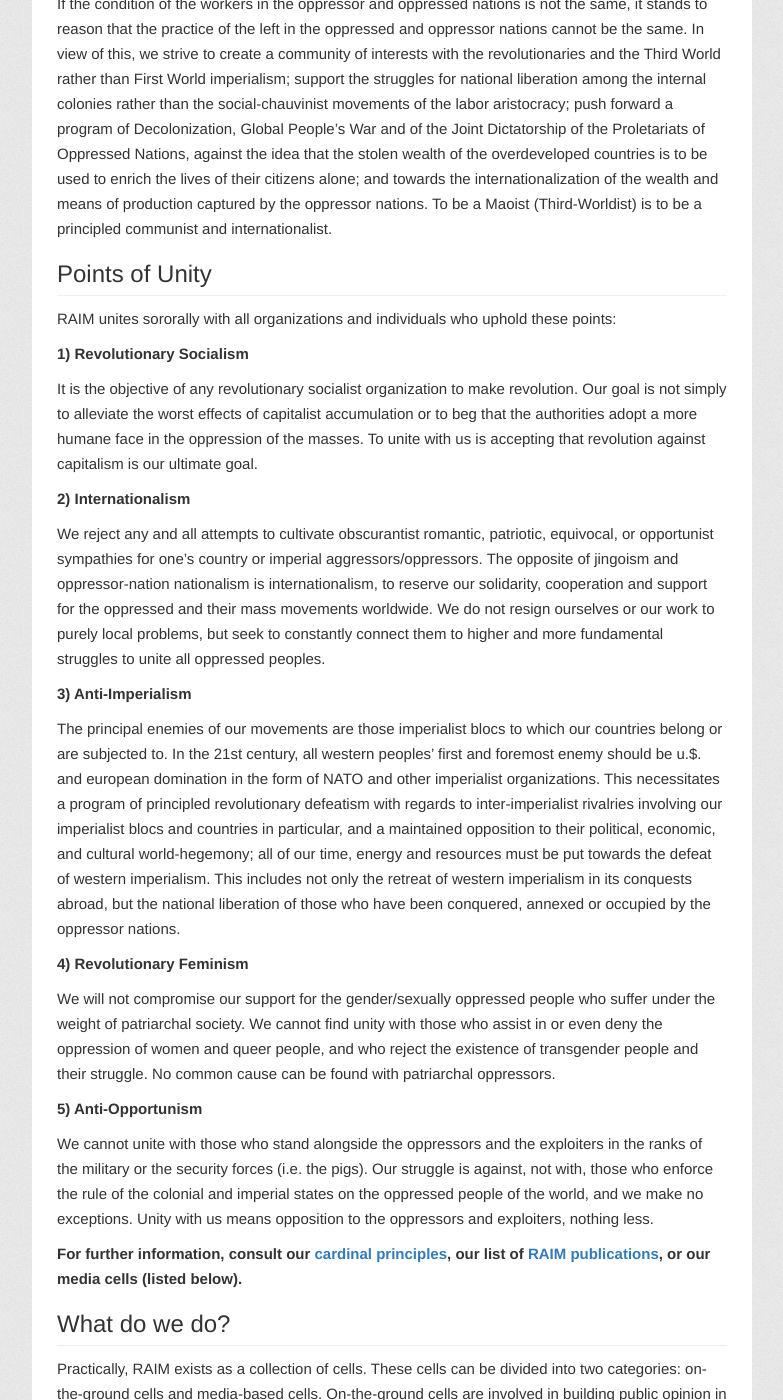
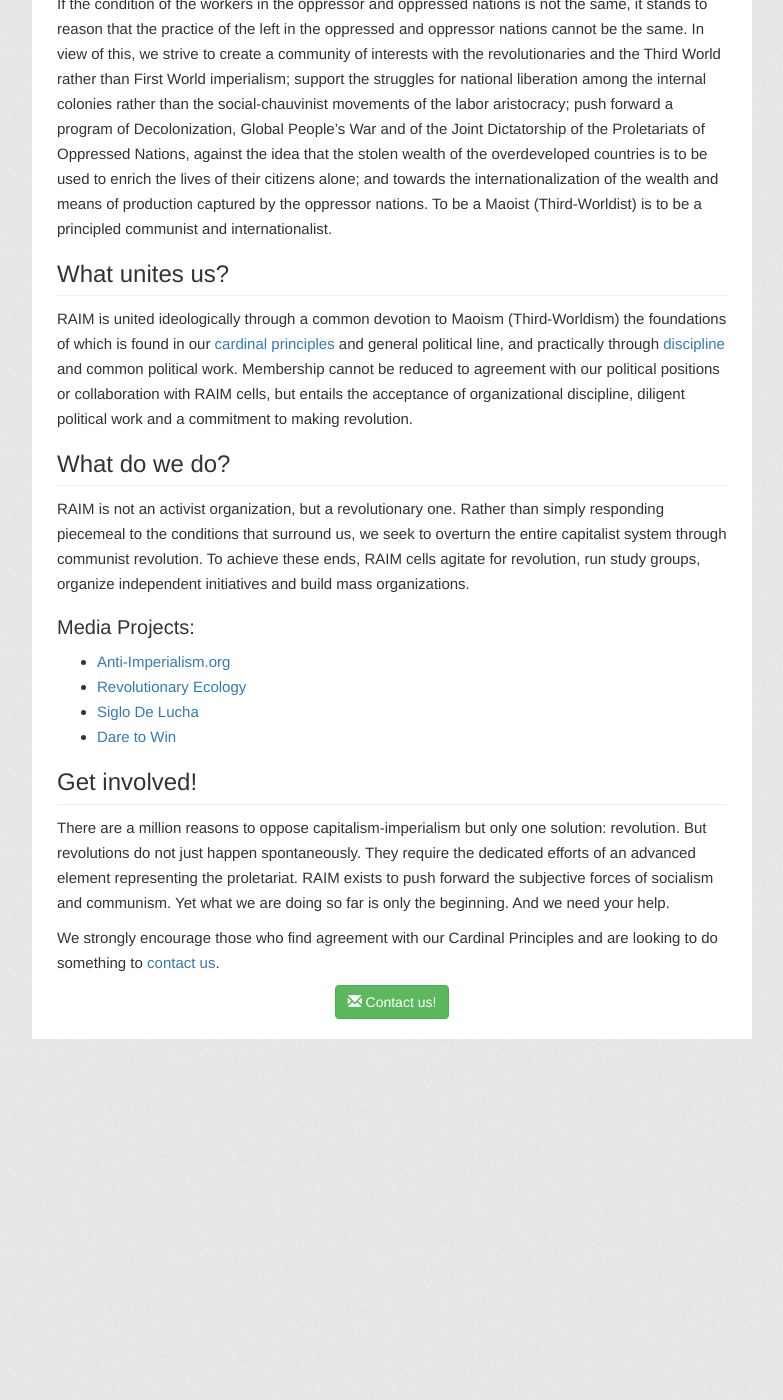
Before and after one commit to thirdworldists/thirdworldists.github.io, a Jekyll site: the page built from about.md, in a window 1280 px wide and 1400 px high, scrolled down 782 px. Shown: the whole window, without its empty margins (248-1031 px from the left). Built offline with Jekyll 4.4.1, drawn with Linux system fonts in a browser that asks for light colours; nearby versions of some CDN libraries; after the commit the page ends 1821 px from its top, so only the background shows below that; some of the changed text lies outside the part shown.

Commit message:
Update about.md

```diff
--- a/about.md
+++ b/about.md
@@ -9,19 +9,13 @@
 
 {% include what_is_raim %}
 
-## Points of Unity
+## What unites us?
 
-RAIM unites sororally with all organizations and individuals who uphold these points:
-
-{% include points_of_unity %}
-
-**For further information, consult our [cardinal principles](/members/cardinal-principles/), our list of [RAIM publications](/publications/), or our media cells (listed below).**
+RAIM is united ideologically through a common devotion to Maoism (Third-Worldism) the foundations of which is found in our [cardinal principles](/members/cardinal-principles/) and general political line, and practically through [discipline](/members/code-of-conduct/) and common political work. Membership cannot be reduced to agreement with our political positions or collaboration with RAIM cells, but entails the acceptance of organizational discipline, diligent political work and a commitment to making revolution.
 
 ## What do we do?
 
-Practically, RAIM exists as a collection of cells. These cells can be divided into two categories: on-the-ground cells and media-based cells. On-the-ground cells are involved in building public opinion in support of Third Worldism through practical work and agitation, working toward building independent institutions of the oppressed which challenge the material and cultural hegemony of the bourgeoisie, and building coalitions with other like-minded groups and individuals with worked-out line differences. Media cells are, as the name implies, primarily involved in media projects.
-
-RAIM cells are somewhat independent and are responsible for making decisions for themselves without needing to wait for orders from a central command. All RAIM cells are, however, united around RAIM’s points of unity and Third Worldist line.
+RAIM is not an activist organization, but a revolutionary one. Rather than simply responding piecemeal to the conditions that surround us, we seek to overturn the entire capitalist system through communist revolution. To achieve these ends, RAIM cells agitate for revolution, run study groups, organize independent initiatives and build mass organizations.
 
 ### Media Projects:
 
@@ -34,7 +28,7 @@
 
 There are a million reasons to oppose capitalism-imperialism but only one solution: revolution. But revolutions do not just happen spontaneously. They require the dedicated efforts of an advanced element representing the proletariat. RAIM exists to push forward the subjective forces of socialism and communism. Yet what we are doing so far is only the beginning. And we need your help.
 
-Through our various on-the-ground and media cells, RAIM provides a number of ways for people to get involved. We strongly encourage those who find agreement with our points of unity and are looking to do something to [contact us](/contact/).
+We strongly encourage those who find agreement with our Cardinal Principles and are looking to do something to [contact us](/contact/).
 
 <div class="text-center">
 	<a href="{{ site.paths.contact }}" class="btn btn-primary btn-success"><span class="glyphicon glyphicon-envelope"></span> Contact us!</a>
```
